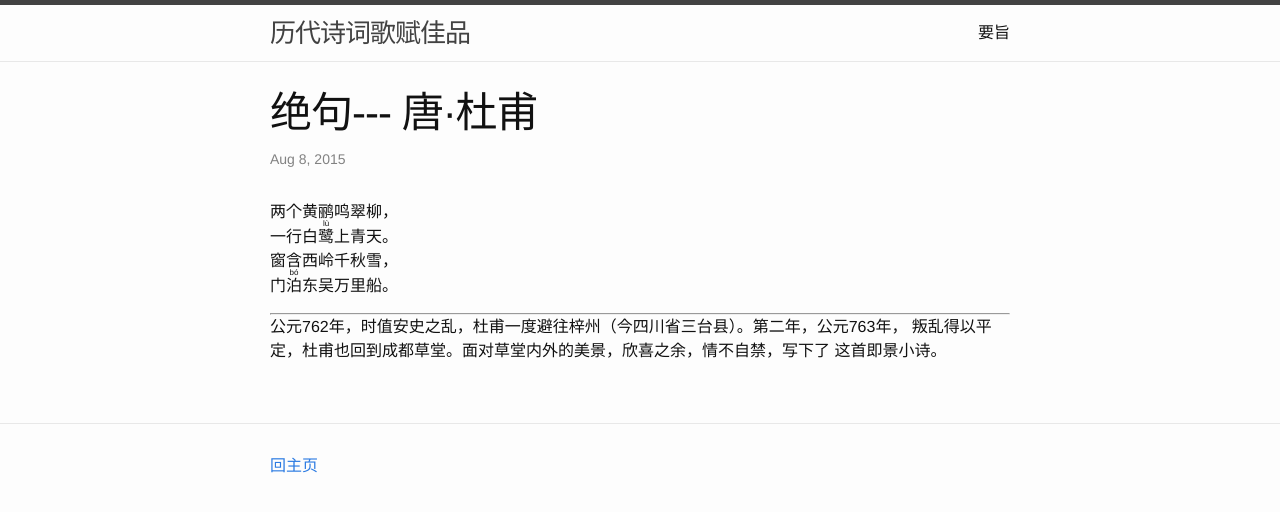
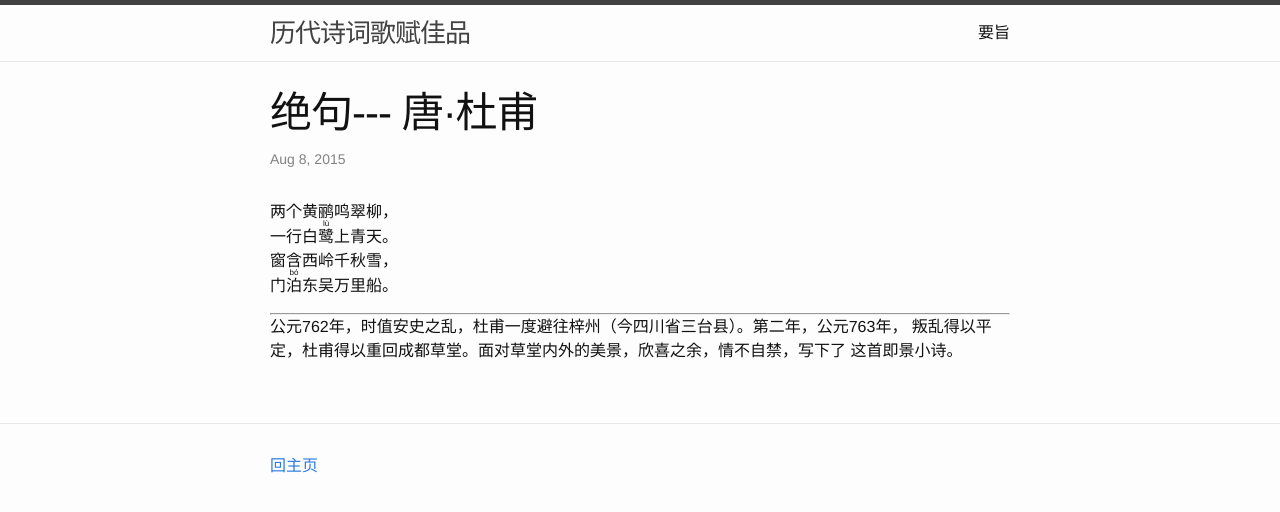
Before and after one commit to jixizh/christams-recipes, a Jekyll site: the page built from _posts/2015-08-08-dufu-1.md, in a window 1280 px wide. Shown: the top 512 px of the page. Built offline with Jekyll 4.4.1, drawn with Linux system fonts in a browser that asks for light colours; Markdown is read by kramdown in place of the engine named in the settings.

Commit message:
gh_poem_08/08/2015_1

```diff
--- a/_posts/2015-08-08-dufu-1.md
+++ b/_posts/2015-08-08-dufu-1.md
@@ -2,7 +2,7 @@
 layout: post
 title:  "绝句--- 唐&middot;杜甫 "
 excerpt: "公元762年，时值安史之乱，杜甫一度避往梓州（今四川省三台县）。第二年，公元763年，
-叛乱得以平定，杜甫也回到成都草堂。面对草堂内外的美景，欣喜之余，情不自禁，写下了
+叛乱得以平定，杜甫得以重回成都草堂。面对草堂内外的美景，欣喜之余，情不自禁，写下了
 这首即景小诗。"
 date:   2015-08-08
 categories: jekyll update
```
